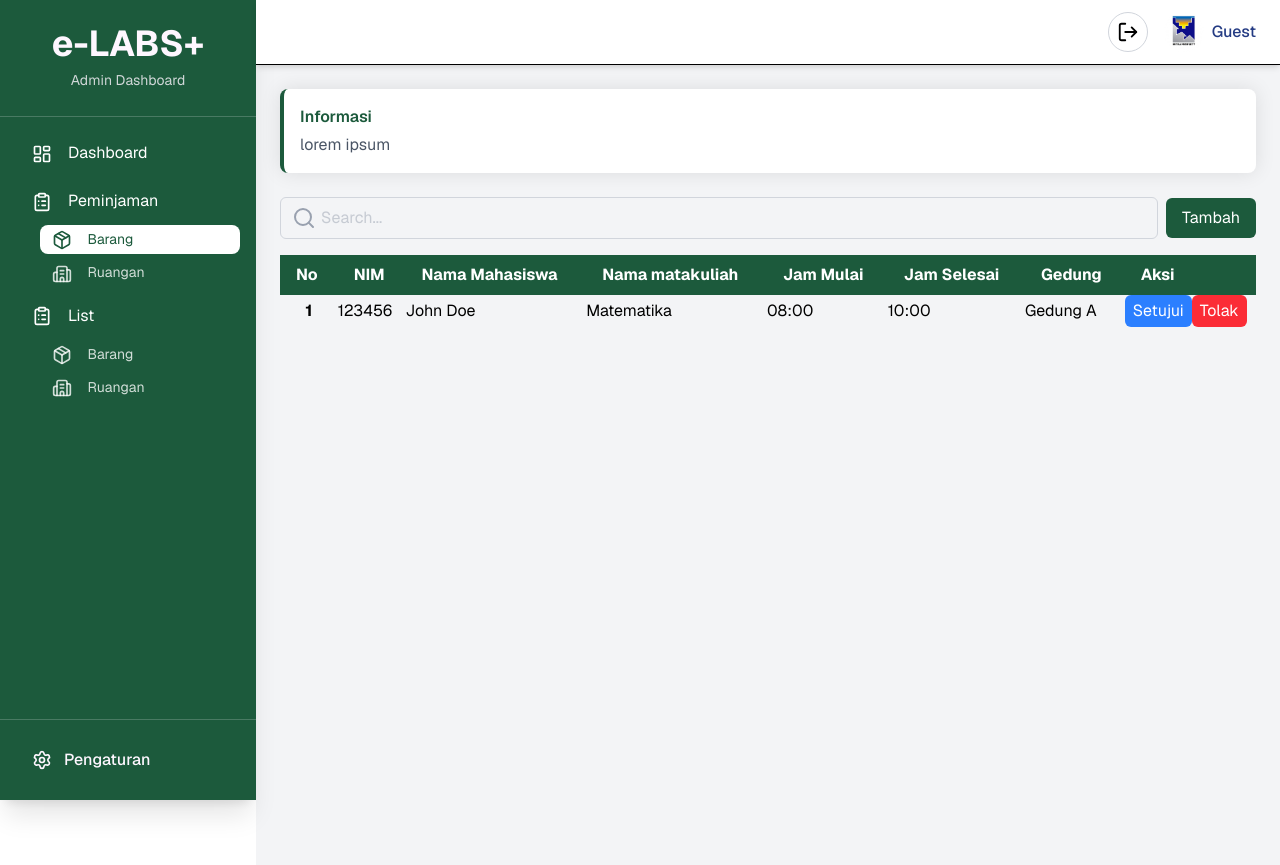
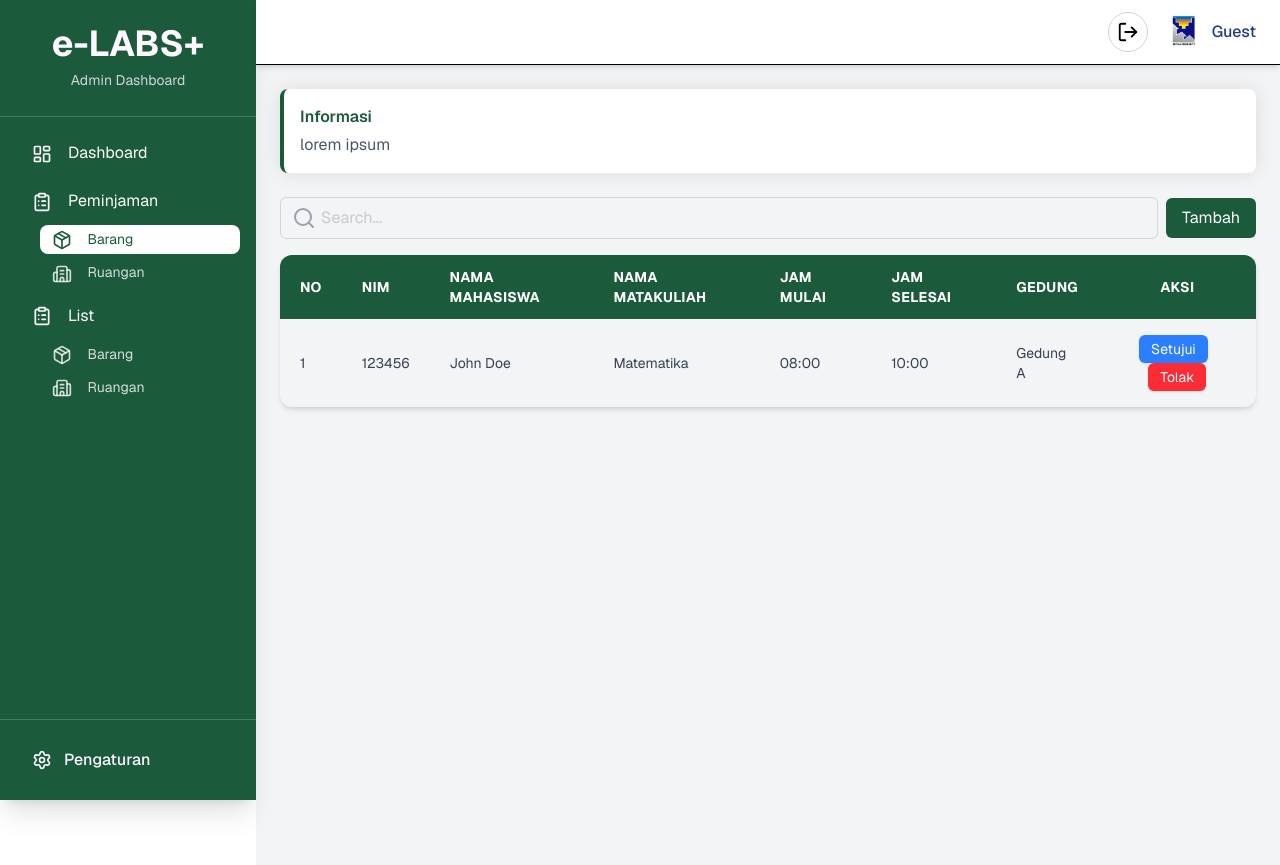
Before and after one commit to Rivalfitrah/e-labs-frontend, a Nuxt app: page /admin/peminjaman/barang in a window 1280 px wide. Built offline with nearby package versions, Linux system fonts and the light colour scheme.

Commit message:
create dashboard admin

```diff
--- a/app/lib/api.js
+++ b/app/lib/api.js
@@ -5,7 +5,12 @@ const base_URL = 'https://test-e-labs.vercel.app'
 
 export async function listBarang() {
     try {
-        const response = await axios.get(`${base_URL}/api/admin/master/barang`)
+        const token = localStorage.getItem('token')  // ambil token dulu
+        const response = await axios.get(`${base_URL}/api/admin/master/barang`, {
+            headers: {
+                Authorization: `Bearer ${token}`
+            }
+        })
         console.log('Fetched barang data:', response.data)
         return response.data
     } catch (error) {
@@ -13,6 +18,7 @@ export async function listBarang() {
         throw error
     }
 }
+
 
 export async function Login (email, password) {
     try {
--- a/app/pages/admin/dashboard/index.vue
+++ b/app/pages/admin/dashboard/index.vue
@@ -12,5 +12,4 @@ console.log(listBarang())
 
 <template>
   <UiInfoBox />
-
 </template>
--- a/app/pages/admin/list/barang/index.vue
+++ b/app/pages/admin/list/barang/index.vue
@@ -5,8 +5,13 @@ definePageMeta({
   layout: 'dashboard'
 })
 import { listBarang } from '~/lib/api'
+import { onMounted, ref } from 'vue'
 
-console.log(listBarang())
+const barang = ref([])
+onMounted(async () => {
+  const data = await listBarang()
+  barang.value = data
+})
 
 </script>
 
@@ -29,18 +34,39 @@ console.log(listBarang())
   </div>
 
 
-  <table class="w-full border-collapse rounded-md">
-      <thead>
-        <tr>
-          <th class="bg-primary text-white text-left px-4 py-2">No</th>
-          <th class="bg-primary text-white text-left px-4 py-2">Foto</th>
-          <th class="bg-primary text-white text-left px-4 py-2">Nama Barang</th>
-          <th class="bg-primary text-white text-left px-4 py-2">Kode Barang</th>
-          <th class="bg-primary text-white text-left px-4 py-2">Merk</th>
-          <th class="bg-primary text-white text-left px-4 py-2">Kondisi</th>
-          <th class="bg-primary text-white text-left px-4 py-2">Jumlah</th>
-          <th class="bg-primary text-white text-left px-4 py-2">Aksi</th>
-        </tr>
-      </thead>
-    </table>
+  <table class="w-full border-separate border-spacing-0 rounded-xl overflow-hidden shadow-md">
+  <thead>
+    <tr class="bg-primary text-white text-sm uppercase tracking-wide">
+      <th class="text-left px-5 py-3">No</th>
+      <th class="text-left px-5 py-3">Foto</th>
+      <th class="text-left px-5 py-3">Nama Barang</th>
+      <th class="text-left px-5 py-3">Kode barang</th>
+      <th class="text-left px-5 py-3">Merk</th>
+      <th class="text-left px-5 py-3">Kondisi</th>
+      <th class="text-left px-5 py-3">Jumlah</th>
+      <th class="text-center px-5 py-3">Aksi</th>
+    </tr>
+  </thead>
+
+  <tbody class="text-gray-700 text-sm">
+    <tr v-for="(data, index) in barang" :key="index" class="hover:bg-gray-50 transition">
+      <td class="px-5 py-4">{{ index + 1 }}</td>
+      <td class="px-5 py-4">
+        <div class="w-14 h-14 rounded-full overflow-hidden border border-gray-300">
+          <img src="/logo.jpg" alt="Foto Barang" class="w-full h-full object-cover" />
+        </div>
+        </td>
+      <td class="px-5 py-4">{{ data.nama_barang }}</td>
+      <td class="px-5 py-4">{{ data.kode_barang }}</td>
+      <td class="px-5 py-4">{{ data.merk }}</td>
+      <td class="px-5 py-4">{{ data.kondisi }}</td>
+      <td class="px-5 py-4">{{ data.jumlah }}</td>
+      <td class="px-5 py-4 text-center space-x-2">
+        <button class="bg-blue-500 hover:bg-blue-600 text-white px-3 py-1 rounded-md shadow-sm">Setujui</button>
+        <button class="bg-red-500 hover:bg-red-600 text-white px-3 py-1 rounded-md shadow-sm">Tolak</button>
+      </td>
+    </tr>
+  </tbody>
+</table>
+
 </template>
--- a/app/pages/admin/peminjaman/barang/index.vue
+++ b/app/pages/admin/peminjaman/barang/index.vue
@@ -25,34 +25,35 @@ import UiInfoBox from '~/components/ui/infoBox.vue'
   </div>
 
 
-  <table class="w-full border-collapse rounded-md">
+  <table class="w-full border-separate border-spacing-0 rounded-xl overflow-hidden shadow-md">
   <thead>
-        <tr>
-          <th class="bg-primary text-white text-left px-4 py-2">No</th>
-          <th class="bg-primary text-white text-left px-4 py-2">NIM</th>
-          <th class="bg-primary text-white text-left px-4 py-2">Nama Mahasiswa</th>
-          <th class="bg-primary text-white text-left px-4 py-2">Nama matakuliah</th>
-          <th class="bg-primary text-white text-left px-4 py-2">Jam Mulai</th>
-          <th class="bg-primary text-white text-left px-4 py-2">Jam Selesai</th>
-          <th class="bg-primary text-white text-left px-4 py-2">Gedung</th>
-          <th class="bg-primary text-white text-left px-4 py-2">Aksi</th>
+    <tr class="bg-primary text-white text-sm uppercase tracking-wide">
+      <th class="text-left px-5 py-3">No</th>
+      <th class="text-left px-5 py-3">NIM</th>
+      <th class="text-left px-5 py-3">Nama Mahasiswa</th>
+      <th class="text-left px-5 py-3">Nama Matakuliah</th>
+      <th class="text-left px-5 py-3">Jam Mulai</th>
+      <th class="text-left px-5 py-3">Jam Selesai</th>
+      <th class="text-left px-5 py-3">Gedung</th>
+      <th class="text-center px-5 py-3">Aksi</th>
     </tr>
   </thead>
-      <tbody>
-        <!-- Data rows will go here -->
-         <tr>
-          <th class="">1</th>
-          <td>123456</td>
-          <td>John Doe</td>
-          <td>Matematika</td>
-          <td>08:00</td>
-          <td>10:00</td>
-          <td>Gedung A</td>
-          <td>
-            <button class="bg-blue-500 text-white px-2 py-1 rounded-md">Setujui</button>
-            <button class="bg-red-500 text-white px-2 py-1 rounded-md">Tolak</button>
+
+  <tbody class="text-gray-700 text-sm">
+    <tr class="hover:bg-gray-50 transition">
+      <td class="px-5 py-4">1</td>
+      <td class="px-5 py-4">123456</td>
+      <td class="px-5 py-4">John Doe</td>
+      <td class="px-5 py-4">Matematika</td>
+      <td class="px-5 py-4">08:00</td>
+      <td class="px-5 py-4">10:00</td>
+      <td class="px-5 py-4">Gedung A</td>
+      <td class="px-5 py-4 text-center space-x-2">
+        <button class="bg-blue-500 hover:bg-blue-600 text-white px-3 py-1 rounded-md shadow-sm">Setujui</button>
+        <button class="bg-red-500 hover:bg-red-600 text-white px-3 py-1 rounded-md shadow-sm">Tolak</button>
       </td>
     </tr>
   </tbody>
 </table>
+
 </template>
```
Lines whose indentation alone changed are shown as unchanged.
